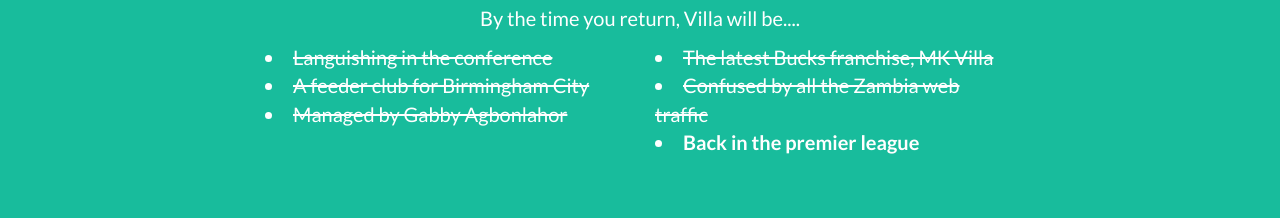
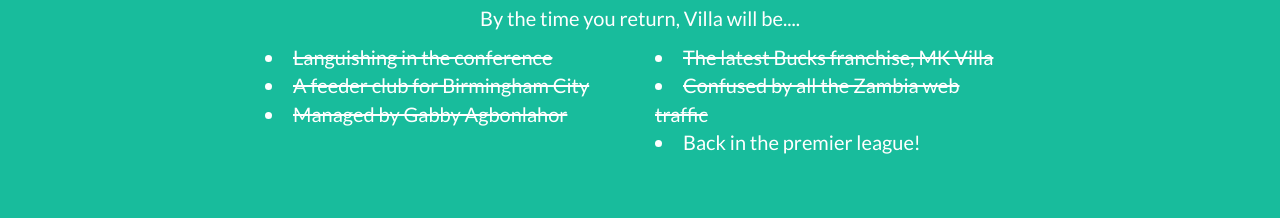
Before and after one commit to markbarlow/ihl, a plain HTML site: page index.html in a window 1280 px wide. Shown: the part 1660-1878 px from the top of the page. Drawn offline with nearby package versions, Linux system fonts and the light colour scheme.

Commit message:
remove that bold

```diff
--- a/index.html
+++ b/index.html
@@ -148,7 +148,7 @@
                 <div class="col-lg-4">
                     <li><span style="text-decoration: line-through;">The latest Bucks franchise, MK Villa</span>
                     <li><span style="text-decoration: line-through;">Confused by all the Zambia web traffic</span>
-					<li><span style="font-weight: bold;">Back in the premier league</span>
+		     <li>Back in the premier league!
                 </div>
                 <!--
                 <div class="col-lg-8 col-lg-offset-2 text-center">
```
